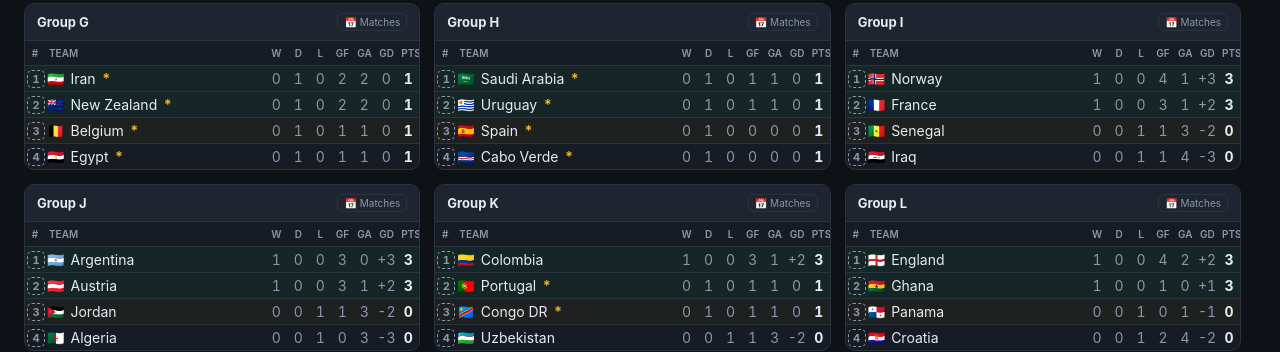
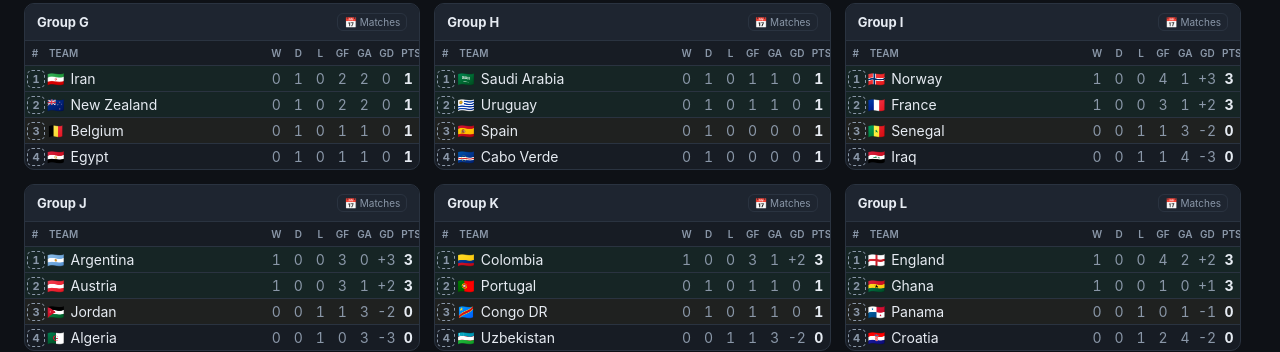
Before and after one commit to lejoe/wc26-crystalball, a React (Vite) app: page / in a window 1280 px wide. Shown: the part 484-836 px from the top of the page. Built offline with nearby package versions, Linux system fonts and the light colour scheme.

Commit message:
Show "level on points" flag only when scores are needed
Gate the * tie flag on the group being complete (final round in) and an
exact score being required to break it, so mid-tournament ties aren't noise.

```diff
--- a/src/components/GroupTable.tsx
+++ b/src/components/GroupTable.tsx
@@ -64,7 +64,8 @@ export function GroupTable({ group, rows, complete, needsScores, decided }: Prop
             const isDecided = decided[i]
             const tentative = isDecided ? '' : 'tentative'
             const gd = gdOf(s)
-            const flag = r.needsScores || r.unresolved
+            // Only flag a tie once the group is finished and an exact score is needed.
+            const flag = complete && r.needsScores
             return (
               <tr key={s.team} className={`${zone} ${tentative}`}>
                 <td>
@@ -78,14 +79,7 @@ export function GroupTable({ group, rows, complete, needsScores, decided }: Prop
                       <span className="lock" title="Position decided">🔒</span>
                     )}
                     {flag && (
-                      <span
-                        className="tie-flag"
-                        title={
-                          r.needsScores
-                            ? 'Level on points — predict exact scores to set goal difference'
-                            : 'Level on points — undecided (fair play / drawing of lots)'
-                        }
-                      >
+                      <span className="tie-flag" title="Level on points — predict exact scores to set goal difference">
                         *
                       </span>
                     )}
```
